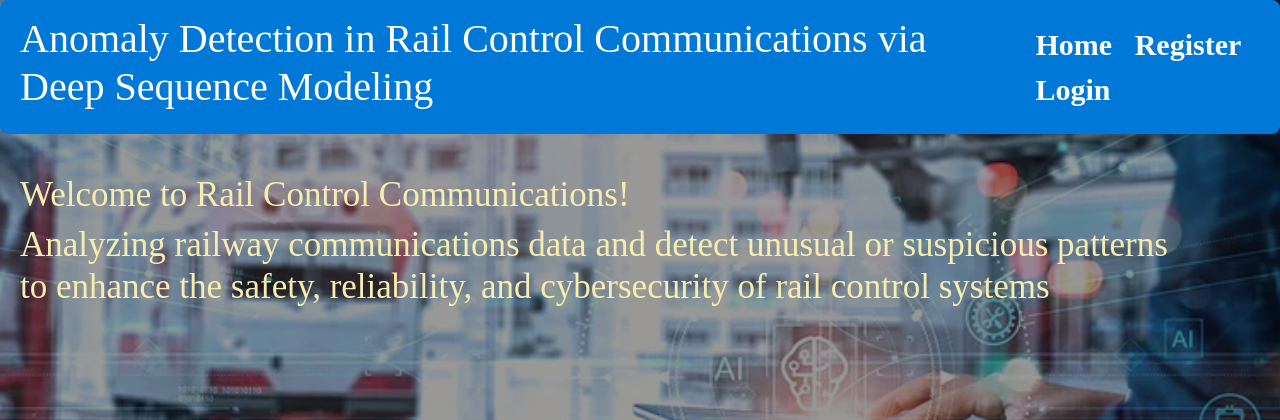
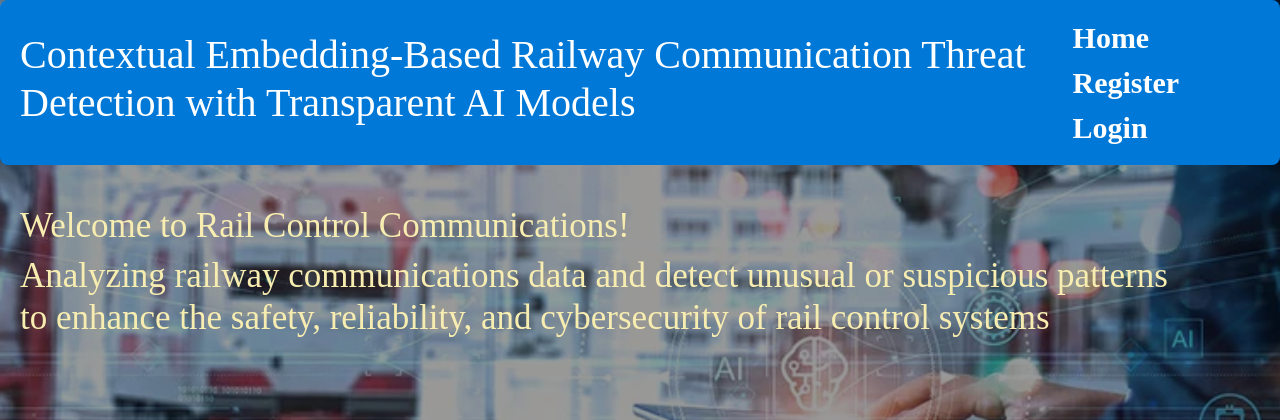
Before and after one commit to sutraveshashank/Contextual-Embedding-Based-Railway-Communication-Threat-Detection-with-Transparent-AI-Models, a Django app: page / in a window 1280 px wide. Shown: the top 420 px of the page. Run offline with Django 3.2, Linux system fonts and the light colour scheme; some libraries are stand-ins or nearby versions.

Commit message:
Update base.html

```diff
--- a/djangoapp/templates/base.html
+++ b/djangoapp/templates/base.html
@@ -3,8 +3,7 @@
 <head>
   <meta charset="UTF-8" />
   <meta name="viewport" content="width=device-width, initial-scale=1" />
-  <title>{% block title %}Anomaly Detection in Rail Control Communications via Deep
-Sequence Modeling{% endblock %}</title>
+  <title>{% block title %}Contextual Embedding-Based Railway Communication Threat Detection with Transparent AI Models{% endblock %}</title>
 
   {% load static %}
 
@@ -86,8 +85,7 @@ Sequence Modeling{% endblock %}</title>
 <body>
   <!-- Header -->
   <header>
-    <h1>Anomaly Detection in Rail Control Communications via Deep
-Sequence Modeling</h1>
+    <h1>Contextual Embedding-Based Railway Communication Threat Detection with Transparent AI Models</h1>
     <nav class="buttons">
       <a href="/">Home</a>
       <a href="/register/">Register</a>
```
